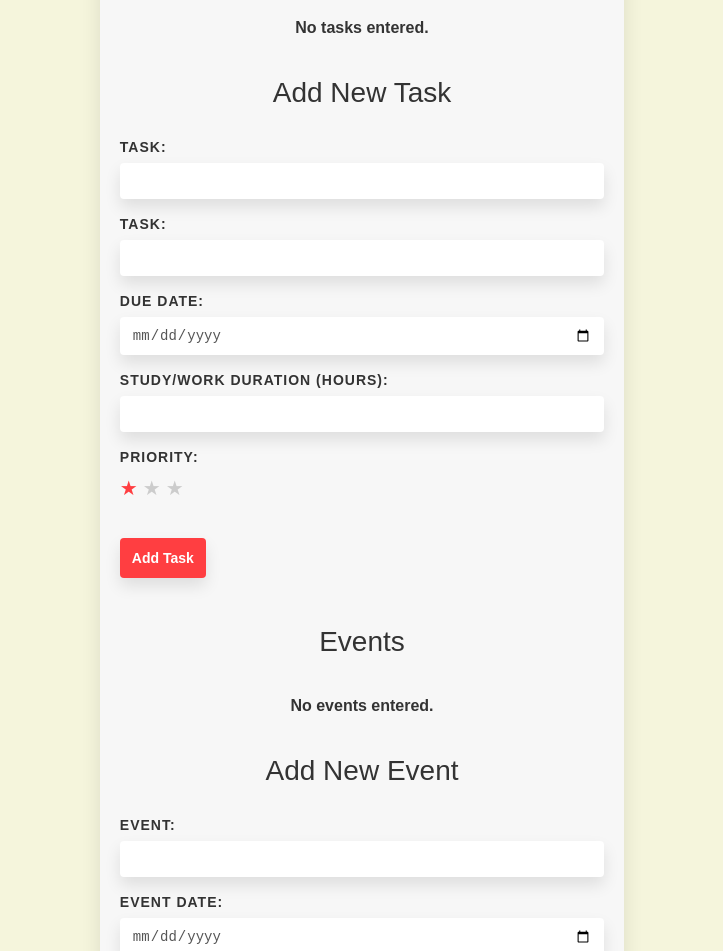
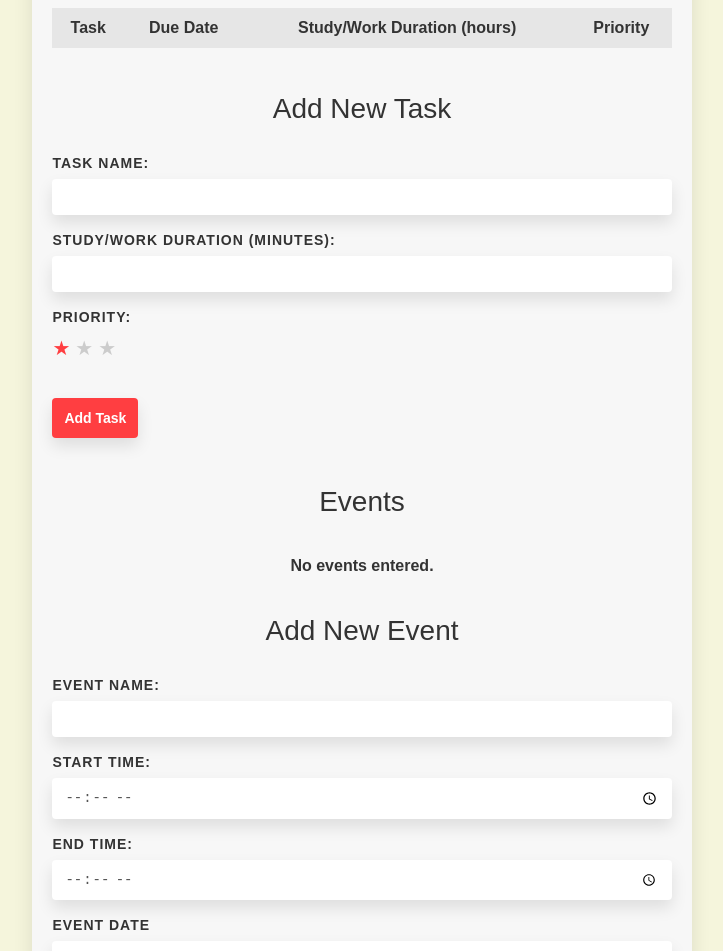
Before and after one commit to RogueArt/hack-with-pro-2023, a React (Create React App) app: page /input in a window 1280 px wide. Shown: the part 160-1111 px from the top of the page, without its empty margins (278-1001 px from the left). Built offline with nearby package versions, Linux system fonts and the light colour scheme.

Commit message:
Update fields for TaskInput

```diff
--- a/src/components/TaskInput/TaskInput.js
+++ b/src/components/TaskInput/TaskInput.js
@@ -1,62 +1,76 @@
-import React, { useState } from 'react';
-import styles from './TaskInput.module.css';
+import React, { useState } from 'react'
+import styles from './TaskInput.module.css'
+
+function getDayOfWeek(date) {
+  const daysOfWeek = ["Sunday", "Monday", "Tuesday", "Wednesday", "Thursday", "Friday", "Saturday"];
+  const dayIndex = date.getDay();
+  return daysOfWeek[dayIndex];
+}
 
 const TaskInput = ({ onSubmit }) => {
+  const [tasks, setTasks] = useState([getDayOfWeek])
+  const [events, setEvents] = useState([])
 
-  const [tasks, setTasks] = useState([]);
-  const [events, setEvents] = useState([]);
-  const [newTask, setNewTask] = useState('');
-  const [newDueDate, setNewDueDate] = useState('');
-  const [newStudyDuration, setNewStudyDuration] = useState('');
-  const [newEvent, setNewEvent] = useState('');
-  const [newEventDate, setNewEventDate] = useState('');
-  const [newEventDuration, setNewEventDuration] = useState('');
-  const [newPriority, setNewPriority] = useState(1);
-  const [priority, setPriority] = useState(0);
+  // console.log('tasks', JSON.stringify(tasks, null, 2))
+  // console.log('events', JSON.stringify(events, null, 2))
+  console.log('events', events)
 
-  const handleTaskSubmit = (e) => {
-    e.preventDefault();
+  // For tasks
+  const [newTask, setNewTask] = useState('')
+  const [newDueDate, setNewDueDate] = useState('')
+  const [newStudyDuration, setNewStudyDuration] = useState(null)
+  const [newPriority, setNewPriority] = useState(1)
+
+  // For an event
+  const [newEvent, setNewEvent] = useState('')
+  const [newEventDate, setNewEventDate] = useState('')
+  const [newStartTime, setNewStartTime] = useState('')
+  const [newEndTime, setNewEndTime] = useState('')
+
+  const handleTaskSubmit = e => {
+    e.preventDefault()
 
     const taskToAdd = {
       task: newTask,
-      dueDate: newDueDate,
-      studyDuration: newStudyDuration,
-      priority: priority,
-    };
+      // dueDate: newDueDate,
+      duration: newStudyDuration,
+      priority: newPriority,
+    }
 
-    setTasks([...tasks, taskToAdd]);
+    setTasks([...tasks, taskToAdd])
 
-    setNewTask('');
-    setNewDueDate('');
-    setNewStudyDuration('');
-    setPriority(0);
-  };
+    setNewTask('')
+    setNewDueDate('')
+    setNewStudyDuration('')
+    setNewPriority(1)
+  }
 
-  const handleEventSubmit = (e) => {
-    e.preventDefault();
+  const handleEventSubmit = e => {
+    e.preventDefault()
+
+
+    console.log(newEventDate)
 
     const eventToAdd = {
       event: newEvent,
-      eventDate: newEventDate,
-      eventDuration: newEventDuration,
-    };
+      eventDate: getDayOfWeek(new Date(newEventDate)),
+      startTime: newStartTime,
+      endTime: newEndTime,
+      // eventDuration: newEventDuration,
+    }
 
-    setEvents([...events, eventToAdd]);
+    setEvents([...events, eventToAdd])
 
-    setNewEvent('');
-    setNewEventDate('');
-    setNewEventDuration('');
-  };
+    setNewEvent('')
+    setNewEventDate('')
+    // setNewEventDuration('')
+  }
 
   const handleGenerate = () => {
-    onSubmit(tasks, events);
-    setTasks([]);
-    setEvents([]);
-  };
-
-  const handlePriorityChange = (newPriority) => {
-    setPriority(newPriority);
-  };
+    onSubmit(tasks, events)
+    setTasks([])
+    setEvents([])
+  }
 
   return (
     <div className={styles.inputWrapper}>
@@ -97,6 +111,19 @@ const TaskInput = ({ onSubmit }) => {
           <form onSubmit={handleTaskSubmit}>
             <div className={styles.inputGroup}>
               <label className={styles.label} htmlFor="task">
+                Task Name:
+              </label>
+              <input
+                id="task"
+                className={styles.input}
+                type="text"
+                value={newTask}
+                onChange={e => setNewTask(e.target.value)}
+                required
+              />
+            </div>
+            {/* <div className={styles.inputGroup}>
+              <label cgetDayOfWeeklassName={styles.label} htmlFor="task">
                 Task:
               </label>
               <input
@@ -107,21 +134,8 @@ const TaskInput = ({ onSubmit }) => {
                 onChange={(e) => setNewTask(e.target.value)}
                 required
               />
-            </div>
-            <div className={styles.inputGroup}>
-              <label className={styles.label} htmlFor="task">
-                Task:
-              </label>
-              <input
-                id="task"
-                className={styles.input}
-                type="text"
-                value={newTask}
-                onChange={(e) => setNewTask(e.target.value)}
-                required
-              />
-            </div>
-            <div className={styles.inputGroup}>
+            </div> */}
+            {/* <div className={styles.inputGroup}>
               <label className={styles.label} htmlFor="due-date">
                 Due date:
               </label>
@@ -133,10 +147,10 @@ const TaskInput = ({ onSubmit }) => {
                 onChange={(e) => setNewDueDate(e.target.value)}
                 required
               />
-            </div>
+            </div> */}
             <div className={styles.inputGroup}>
               <label className={styles.label} htmlFor="study-duration">
-                Study/Work duration (hours):
+                Study/Work duration (Minutes):
               </label>
               <input
                 id="study-duration"
@@ -145,7 +159,7 @@ const TaskInput = ({ onSubmit }) => {
                 step="0.5"
                 min="0"
                 value={newStudyDuration}
-                onChange={(e) => setNewStudyDuration(e.target.value)}
+                onChange={e => setNewStudyDuration(parseInt(e.target.value))}
                 required
               />
             </div>
@@ -154,11 +168,15 @@ const TaskInput = ({ onSubmit }) => {
                 Priority:
               </label>
               <div className={styles.starRating}>
-                {[1, 2, 3].map((star) => (
+                {[1, 2, 3].map(star => (
                   <span
                     key={star}
-                    className={`${styles.star} ${star <= newPriority ? styles.selected : ''}`}
-                    onClick={() => setNewPriority(star)}
+                    className={`${styles.star} ${
+                      star <= newPriority ? styles.selected : ''
+                    }`}
+                    onClick={() => {
+                      setNewPriority(star)
+                    }}
                   >
                     ★
                   </span>
@@ -173,15 +191,15 @@ const TaskInput = ({ onSubmit }) => {
         <div className={styles.events}>
           <h2>Events</h2>
           <table className={styles.table}>
-             {events.length > 0 &&
+            {events.length > 0 && (
               <thead>
                 <tr>
                   <th>Event</th>
-                  <th>Event Date</th>
+                  <th>Event Day</th>
                   <th>Event Duration (minutes)</th>
                 </tr>
               </thead>
-}
+            )}
             <tbody>
               {events.length > 0 ? (
                 events.map((event, index) => (
@@ -205,31 +223,61 @@ const TaskInput = ({ onSubmit }) => {
           <form onSubmit={handleEventSubmit}>
             <div className={styles.inputGroup}>
               <label className={styles.label} htmlFor="event">
-                Event:
+                Event Name:
               </label>
               <input
                 id="event"
                 className={styles.input}
                 type="text"
                 value={newEvent}
-                onChange={(e) => setNewEvent(e.target.value)}
+                onChange={e => setNewEvent(e.target.value)}
                 required
               />
             </div>
+
             <div className={styles.inputGroup}>
               <label className={styles.label} htmlFor="event-date">
-                Event date:
+                Start time:
+              </label>
+              <input
+                id="event-start-time"
+                className={styles.input}
+                type="time"
+                value={newStartTime}
+                onChange={e => setNewStartTime(e.target.value)}
+                required
+              />
+            </div>
+
+            <div className={styles.inputGroup}>
+              <label className={styles.label} htmlFor="event-date">
+                End time:
+              </label>
+              <input
+                id="event-end-time"
+                className={styles.input}
+                type="time"
+                value={newEndTime}
+                onChange={e => setNewEndTime(e.target.value)}
+                required
+              />
+            </div>
+
+            <div className={styles.inputGroup}>
+              <label className={styles.label} htmlFor="event-date">
+                Event Date
               </label>
               <input
                 id="event-date"
                 className={styles.input}
                 type="date"
                 value={newEventDate}
-                onChange={(e) => setNewEventDate(e.target.value)}
+                onChange={e => setNewEventDate(e.target.value)}
                 required
               />
             </div>
-            <div className={styles.inputGroup}>
+
+            {/* <div className={styles.inputGroup}>
               <label className={styles.label} htmlFor="event-duration">
                 Event duration (minutes):
               </label>
@@ -240,10 +288,10 @@ const TaskInput = ({ onSubmit }) => {
                 step="15"
                 min="0"
                 value={newEventDuration}
-                onChange={(e) => setNewEventDuration(e.target.value)}
+                onChange={e => setNewEventDuration(e.target.value)}
                 required
               />
-            </div>
+            </div> */}
             <button className={styles.button} type="submit">
               Add Event
             </button>
@@ -254,7 +302,7 @@ const TaskInput = ({ onSubmit }) => {
         Generate
       </button>
     </div>
-  );
-};
+  )
+}
 
-export default TaskInput;
+export default TaskInput
```
Lines whose indentation alone changed are shown as unchanged.
